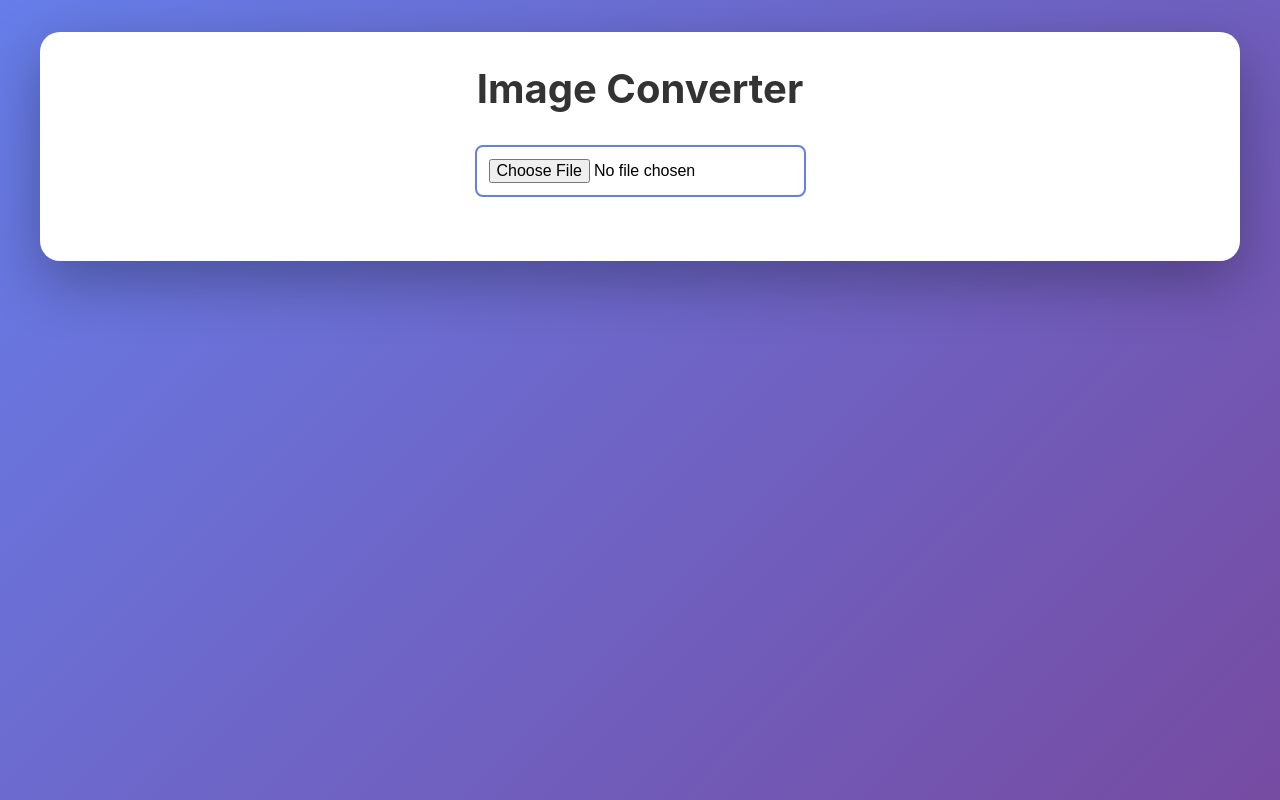
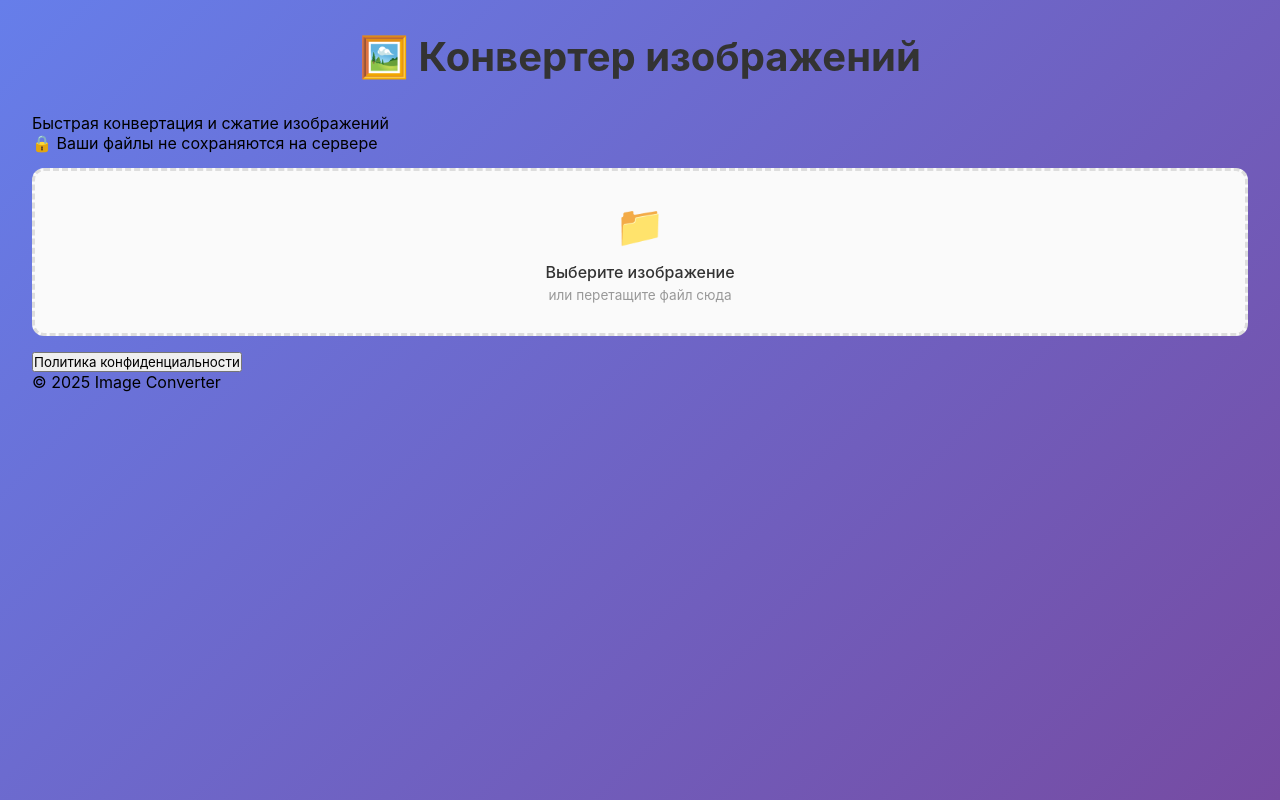
Before and after one commit to Vlx32/image-converter, a React (Vite) app in the folder client/: page / in a window 1280 px wide. Built offline with nearby package versions, Linux system fonts and the light colour scheme.

Commit message:
Revert to working version

```diff
--- a/client/src/App.tsx
+++ b/client/src/App.tsx
@@ -1,119 +1,138 @@
 import { useState } from 'react';
+import { FileUploader } from './components/converter/FileUploader';
+import { FormatSelector } from './components/converter/FormatSelector';
+import { AdBanner } from './components/AdBanner';
+import { PrivacyPolicy } from './components/PrivacyPolicy';
+import type { ImageFormat } from './types/conversion';
 import { convertImage } from './services/api';
 import './App.css';
 
 function App() {
-  const [file, setFile] = useState<File | null>(null);
-  const [format, setFormat] = useState('jpeg');
-  const [quality, setQuality] = useState(80);
-  const [isConverting, setIsConverting] = useState(false);
-  const [previewUrl, setPreviewUrl] = useState<string | null>(null);
-  const [convertedUrl, setConvertedUrl] = useState<string | null>(null);
+  const [files, setFiles] = useState<File[]>([]);
+  const [format, setFormat] = useState<ImageFormat>('jpeg');
+  const [loading, setLoading] = useState(false);
+  const [showAd, setShowAd] = useState(false);
+  const [error, setError] = useState<string | null>(null);
+  const [showPrivacy, setShowPrivacy] = useState(false);
 
-  const handleFileChange = (e: React.ChangeEvent<HTMLInputElement>) => {
-    const selectedFile = e.target.files?.[0];
-    if (selectedFile) {
-      setFile(selectedFile);
-      const url = URL.createObjectURL(selectedFile);
-      setPreviewUrl(url);
-      setConvertedUrl(null);
+  const qualityMap: Record<ImageFormat, number> = {
+    jpeg: 75,
+    webp: 60,
+    avif: 55
+  };
+
+  const handleConvert = async () => {
+    if (files.length === 0) return;
+
+    setLoading(true);
+    setShowAd(true);
+    setError(null);
+
+    try {
+      const quality = qualityMap[format];
+      const blob = await convertImage(files[0], format, quality);
+
+      const originalName = files[0].name.substring(0, files[0].name.lastIndexOf('.'));
+      const filename = originalName ? `${originalName}.${format}` : `converted.${format}`;
+
+      const url = window.URL.createObjectURL(blob);
+      const link = document.createElement('a');
+      link.href = url;
+      link.download = filename;
+      link.click();
+      window.URL.revokeObjectURL(url);
+
+      setFiles([]);
+
+    } catch (err) {
+      setError('Ошибка конвертации. Попробуйте еще раз.');
+      console.error(err);
+    } finally {
+      setLoading(false);
+      setTimeout(() => setShowAd(false), 1000);
     }
   };
 
-  const handleConvert = async () => {
-    if (!file) return;
-
-    setIsConverting(true);
-    try {
-      const blob = await convertImage(file, format, quality);
-      const url = URL.createObjectURL(blob);
-      setConvertedUrl(url);
-    } catch (error) {
-      console.error('Conversion error:', error);
-      alert('Failed to convert image. Please try again.');
-    } finally {
-      setIsConverting(false);
-    }
-  };
-
-  const handleDownload = () => {
-    if (!convertedUrl) return;
-
-    const link = document.createElement('a');
-    link.href = convertedUrl;
-    link.download = `converted.${format}`;
-    link.click();
-  };
+  if (showPrivacy) {
+    return (
+      <div className="app-container">
+        <div className="app-main" style={{ maxWidth: '800px' }}>
+          <button
+            onClick={() => setShowPrivacy(false)}
+            className="back-button"
+          >
+            ← Назад
+          </button>
+          <PrivacyPolicy />
+        </div>
+      </div>
+    );
+  }
 
   return (
-    <div className="container">
-      <h1>Image Converter</h1>
+    <div className="app-container">
+      <header className="app-header">
+        <h1>🖼️ Конвертер изображений</h1>
+        <p className="subtitle">
+          Быстрая конвертация и сжатие изображений
+        </p>
+        <p className="privacy-notice">
+          🔒 Ваши файлы не сохраняются на сервере
+        </p>
+      </header>
 
-      <div className="upload-section">
-        <input
-          type="file"
-          accept="image/*"
-          onChange={handleFileChange}
+      <main className="app-main">
+        <FileUploader
+          onFileSelect={setFiles}
+          acceptFiles="image/*"
+          multiple={false}
         />
-      </div>
 
-      {file && (
-        <div className="controls">
-          <div className="form-group">
-            <label htmlFor="format">Output Format:</label>
-            <select
-              id="format"
-              value={format}
-              onChange={(e) => setFormat(e.target.value)}
-            >
-              <option value="jpeg">JPEG</option>
-              <option value="png">PNG</option>
-              <option value="webp">WebP</option>
-            </select>
-          </div>
-
-          <div className="form-group">
-            <label htmlFor="quality">
-              Quality: {quality}%
-            </label>
-            <input
-              type="range"
-              id="quality"
-              min="1"
-              max="100"
-              value={quality}
-              onChange={(e) => setQuality(Number(e.target.value))}
-            />
-          </div>
-
-          <button
-            onClick={handleConvert}
-            disabled={isConverting}
-            className="convert-btn"
-          >
-            {isConverting ? 'Converting...' : 'Convert Image'}
-          </button>
-        </div>
-      )}
-
-      <div className="preview-section">
-        {previewUrl && (
-          <div className="preview-box">
-            <h3>Original</h3>
-            <img src={previewUrl} alt="Original" />
+        {files.length > 0 && (
+          <div className="file-info">
+            <h3>Выбран файл:</h3>
+            <p className="file-name">{files[0].name}</p>
+            <p className="file-size">
+              {(files[0].size / 1024 / 1024).toFixed(2)} МБ
+            </p>
           </div>
         )}
 
-        {convertedUrl && (
-          <div className="preview-box">
-            <h3>Converted</h3>
-            <img src={convertedUrl} alt="Converted" />
-            <button onClick={handleDownload} className="download-btn">
-              Download
+        {files.length > 0 && (
+          <>
+            <FormatSelector
+              selectedFormat={format}
+              onFormatChange={setFormat}
+            />
+
+            <button
+              className={`convert-button ${loading ? 'loading' : ''}`}
+              onClick={handleConvert}
+              disabled={loading}
+            >
+              {loading ? '⏳ Конвертирую...' : '✨ Конвертировать'}
             </button>
+          </>
+        )}
+
+        {showAd && <AdBanner />}
+
+        {error && (
+          <div className="error-message">
+            ❌ {error}
           </div>
         )}
-      </div>
+      </main>
+
+      <footer className="app-footer">
+        <button
+          onClick={() => setShowPrivacy(true)}
+          className="footer-link"
+        >
+          Политика конфиденциальности
+        </button>
+        <p className="footer-text">© 2025 Image Converter</p>
+      </footer>
     </div>
   );
 }
```
